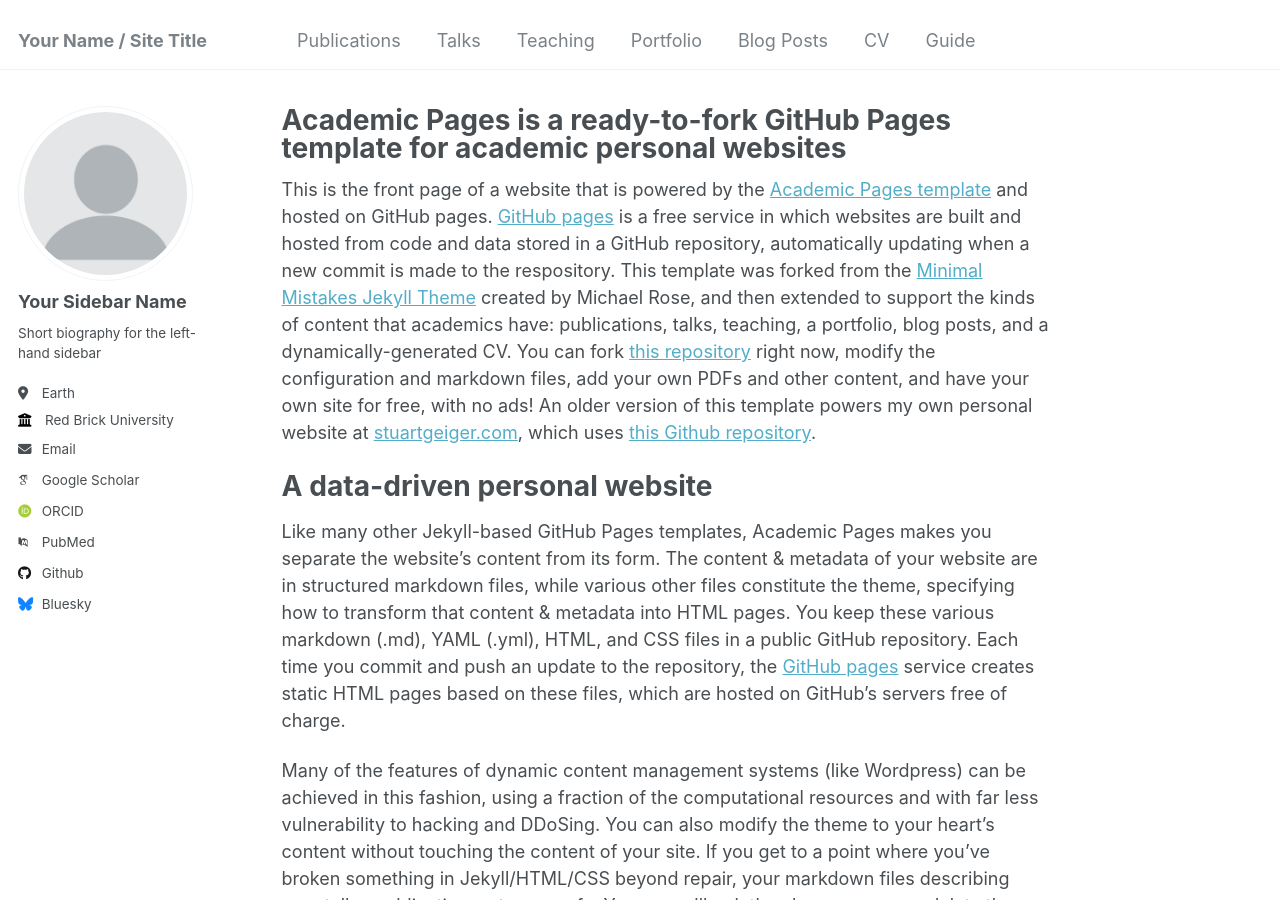
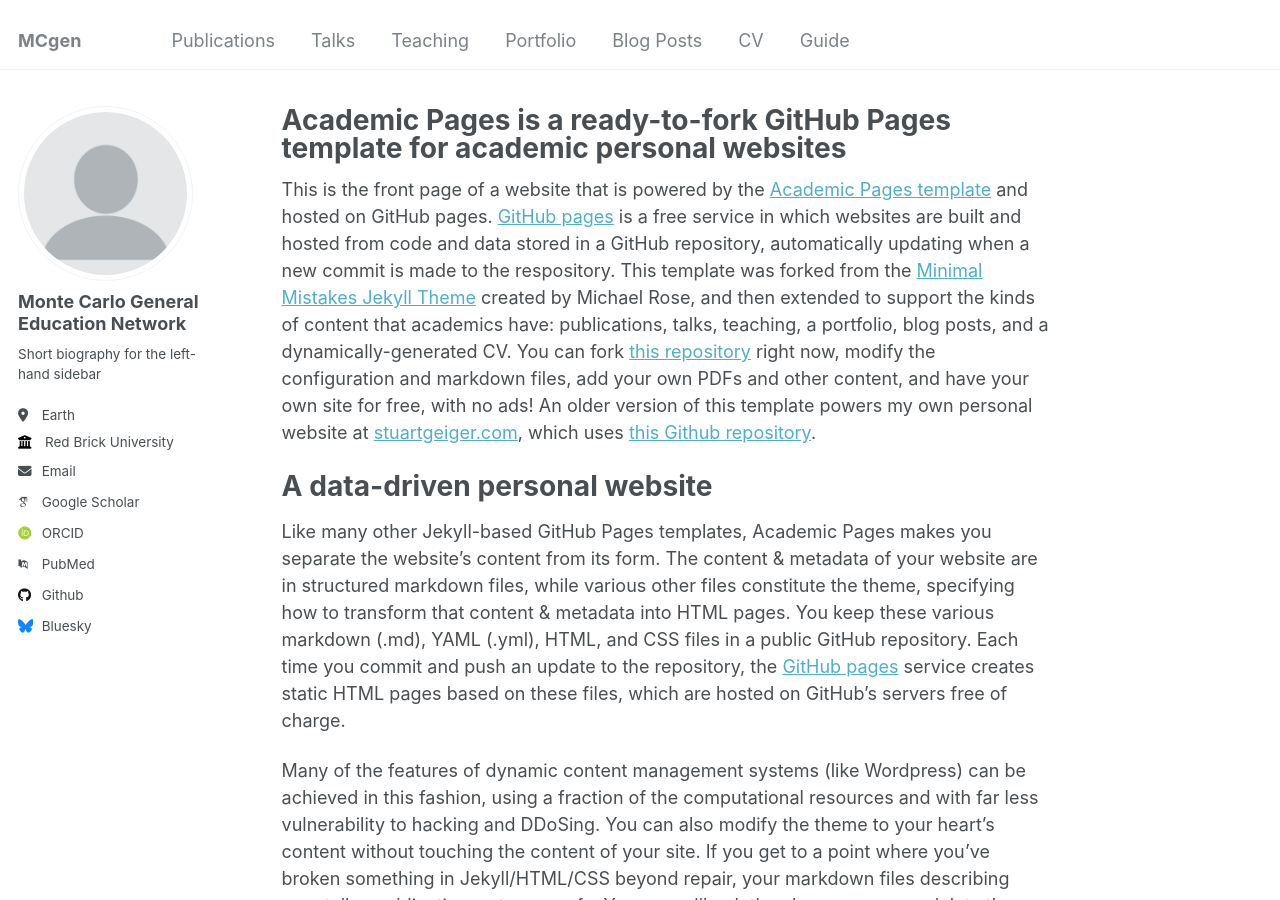
Before and after one commit to MCGenEdNet/MCGenEdNet.github.io, a Jekyll site: the page built from _pages/about.md, in a window 1280 px wide and 900 px high. Built offline with Jekyll 4.4.1, drawn with Linux system fonts in a browser that asks for light colours; some web fonts are replaced.

Commit message:
Update _config.yml

```diff
--- a/_config.yml
+++ b/_config.yml
@@ -8,7 +8,7 @@
 
 # Basic Site Settings
 locale                   : "en-US"
-title                    : "Your Name / Site Title"
+title                    : "MCgen"
 title_separator          : "-"
 name                     : &name "Your Name"
 description              : &description "personal description"
@@ -22,7 +22,7 @@ repository               : "academicpages/academicpages.github.io"
 author:
   # Biographic information
   avatar           : "profile.png"
-  name             : "Your Sidebar Name"
+  name             : "Monte Carlo General Education Network"
   pronouns         : # example: "she/her"
   bio              : "Short biography for the left-hand sidebar"
   location         : "Earth"
```
